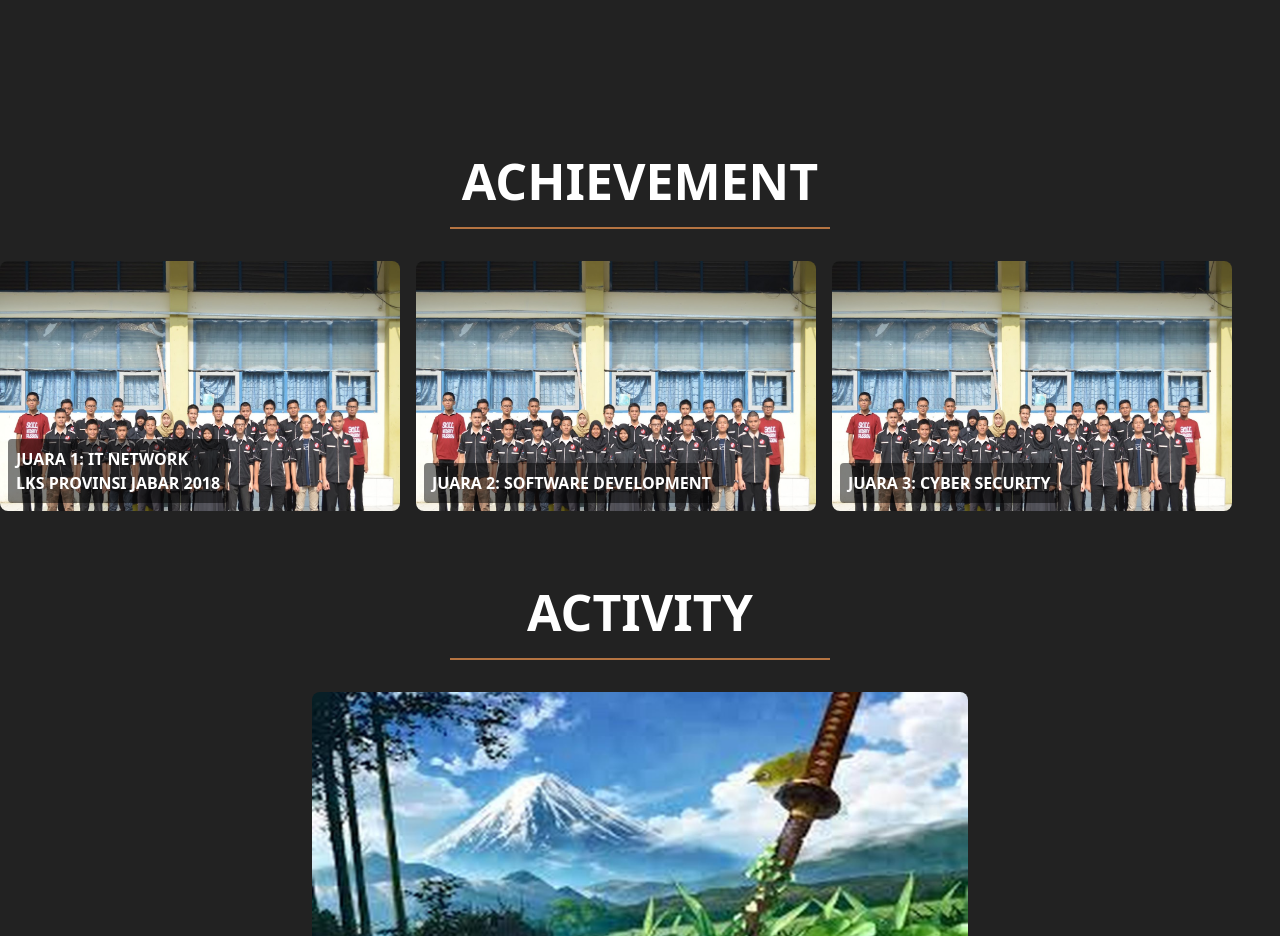
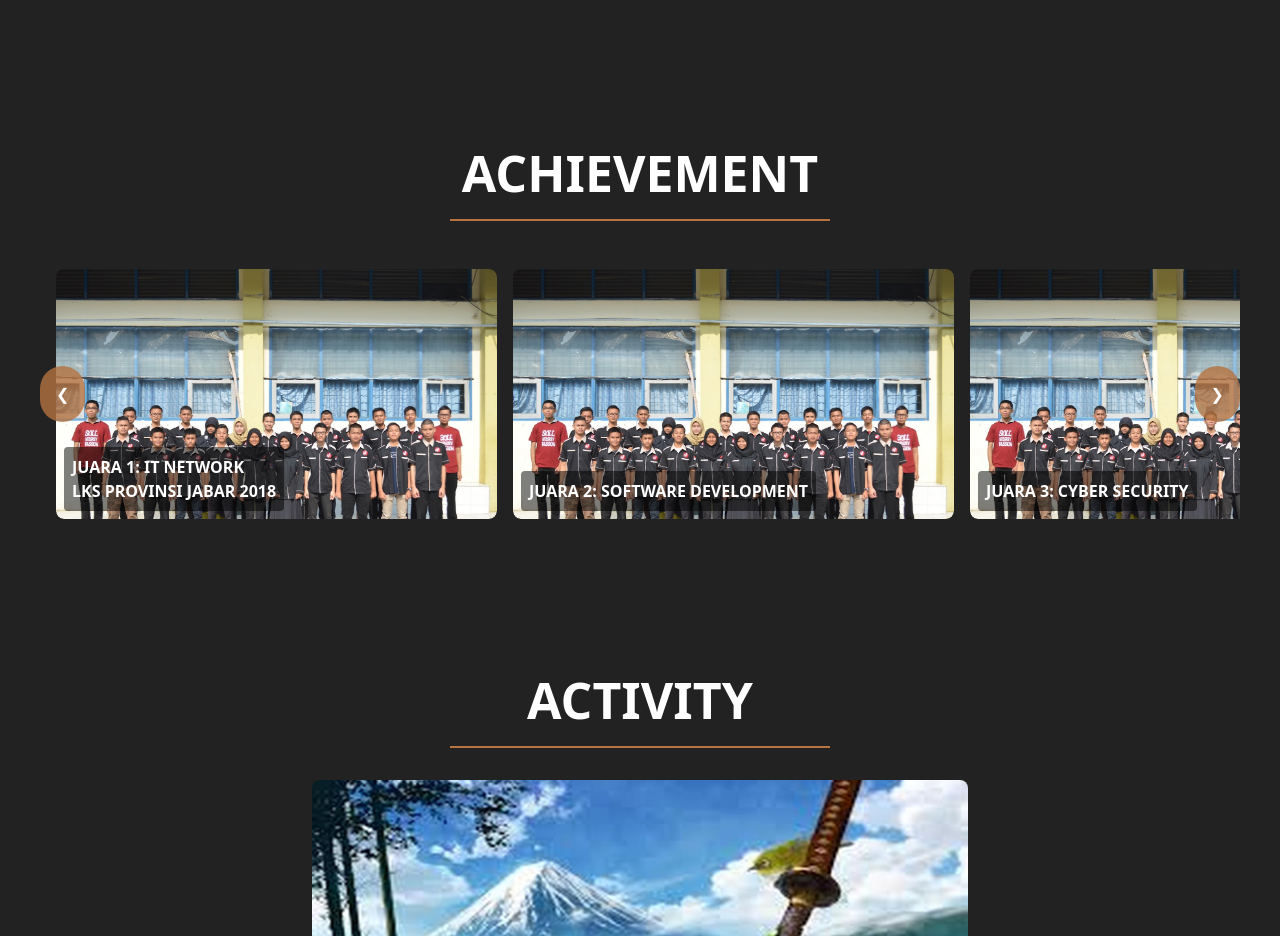
Before and after one commit to wildanzulfahmi15/project-website-nevtik, a plain HTML site: page index.html in a window 1280 px wide. Shown: the part 1520-2456 px from the top of the page. Drawn offline with nearby package versions, Linux system fonts and the light colour scheme.

Commit message:
Add files via upload
Signed-off-by: Raichie <rainarrizky06@gmail.com>

```diff
--- a/index.html
+++ b/index.html
@@ -143,6 +143,32 @@
 .scrollbar-hidden {
     -ms-overflow-style: none;
 }
+
+    .achievement-slider {
+        -ms-overflow-style: none;
+        scrollbar-width: none;
+    }
+
+    .achievement-slider::-webkit-scrollbar {
+        display: none;
+    }
+
+    .achievement-card {
+        scroll-snap-align: start;
+    }
+
+    .slider-button {
+        background-color: rgba(181, 116, 66, 0.8);
+        color: white;
+        padding: 1rem;
+        border-radius: 9999px;
+        cursor: pointer;
+        transition: all 0.3s ease;
+    }
+
+    .slider-button:hover {
+        background-color: rgba(181, 116, 66, 1);
+    }
     </style>
 
 
@@ -295,36 +321,33 @@
 
         </div>
     </div>
-    <div>
-        <h1 id="achievement" class="flex flex-col justify-center text-center mb-8 mt-2 font-extrabold text-[50px] max-md:flex-col ">
-            ACHIEVEMENT
-            <div class="w-[380px] h-0.5 bg-[#B57442] mx-auto mt-2"></div>
-        </h1>
+    <div class="relative px-4 mb-16">
+    <h1 id="achievement" class="text-center font-extrabold text-[50px] max-md:text-3xl mb-8">
+        ACHIEVEMENT
+        <div class="w-[280px] md:w-[380px] h-0.5 bg-[#B57442] mx-auto mt-2"></div>
+    </h1>
 
+    <div class="relative max-w-[1200px] mx-auto">
+        <button class="slider-button absolute left-0 top-1/2 -translate-y-1/2 z-10" id="slideLeft">
+            &#10094;
+        </button>
 
-        <style>
-            /* Sembunyikan scrollbar */
-            .carousel-container::-webkit-scrollbar {
-                display: none;
-            }
-        </style>
-
-        <div class="carousel-container w-full overflow-x-scroll scroll-smooth snap-x snap-mandatory">
-            <div class="flex gap-4 flex-nowrap">
-                <div class="relative w-[400px] h-[250px] shrink-0 snap-start">
-                    <img src="assets/foto.JPG" alt="" class="w-full h-full rounded-lg">
+        <div class="achievement-slider overflow-x-scroll scroll-smooth">
+            <div class="flex gap-4 p-4">
+                <div class="achievement-card min-w-[300px] md:min-w-[400px] relative rounded-lg overflow-hidden flex-shrink-0">
+                    <img src="assets/foto.JPG" alt="" class="w-full h-[250px] object-cover rounded-lg">
                     <p class="font-bold absolute bottom-2 left-2 bg-black bg-opacity-50 text-white p-2 rounded">
                         JUARA 1: IT NETWORK <br> LKS PROVINSI JABAR 2018
                     </p>
                 </div>
-                <div class="relative w-[400px] h-[250px] shrink-0 snap-start">
-                    <img src="assets/foto.JPG" alt="" class="w-full h-full rounded-lg">
+                <div class="achievement-card min-w-[300px] md:min-w-[400px] relative rounded-lg overflow-hidden flex-shrink-0">
+                    <img src="assets/foto.JPG" alt="" class="w-full h-[250px] object-cover rounded-lg">
                     <p class="font-bold absolute bottom-2 left-2 bg-black bg-opacity-50 text-white p-2 rounded">
                         JUARA 2: SOFTWARE DEVELOPMENT
                     </p>
                 </div>
-                <div class="relative w-[400px] h-[250px] shrink-0 snap-start">
-                    <img src="assets/foto.JPG" alt="" class="w-full h-full rounded-lg">
+                <div class="achievement-card min-w-[300px] md:min-w-[400px] relative rounded-lg overflow-hidden flex-shrink-0">
+                    <img src="assets/foto.JPG" alt="" class="w-full h-[250px] object-cover rounded-lg">
                     <p class="font-bold absolute bottom-2 left-2 bg-black bg-opacity-50 text-white p-2 rounded">
                         JUARA 3: CYBER SECURITY
                     </p>
@@ -332,8 +355,12 @@
             </div>
         </div>
 
+        <button class="slider-button absolute right-0 top-1/2 -translate-y-1/2 z-10" id="slideRight">
+            &#10095;
+        </button>
+    </div>
+</div>
 
-    </div>
 
     <div id="activity" class="container mx-auto px-4 py-16">
     <h1 class="text-center font-extrabold text-[50px] max-md:text-3xl mb-8">
@@ -522,6 +549,25 @@ document.querySelectorAll('a[href^="#"]').forEach(ancho => {
 		}
 		indicators();}
 
+document.addEventListener('DOMContentLoaded', function() {
+    const slider = document.querySelector('.achievement-slider');
+    const slideLeft = document.getElementById('slideLeft');
+    const slideRight = document.getElementById('slideRight');
+
+    slideLeft.addEventListener('click', () => {
+        slider.scrollBy({
+            left: -400,
+            behavior: 'smooth'
+        });
+    });
+
+    slideRight.addEventListener('click', () => {
+        slider.scrollBy({
+            left: 400,
+            behavior: 'smooth'
+        });
+    });
+});
         </script>
 
 </body>
```
